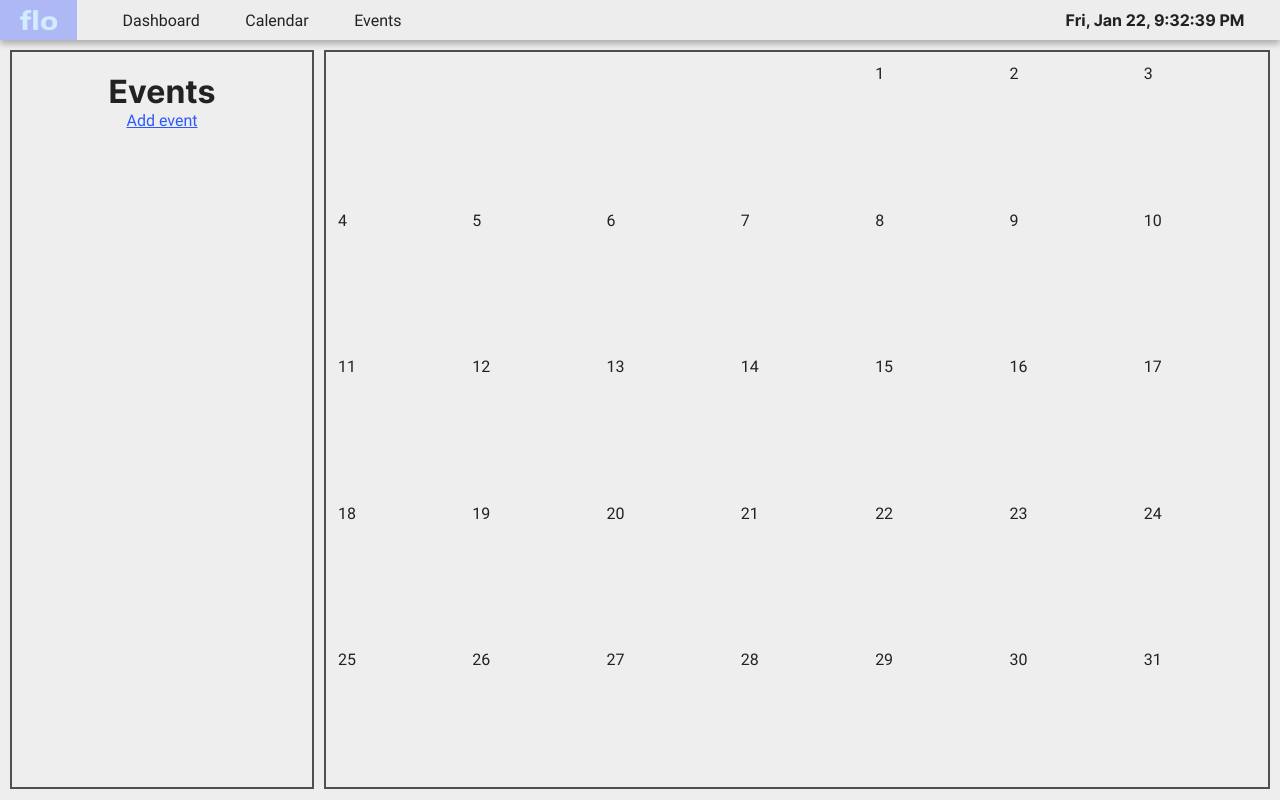
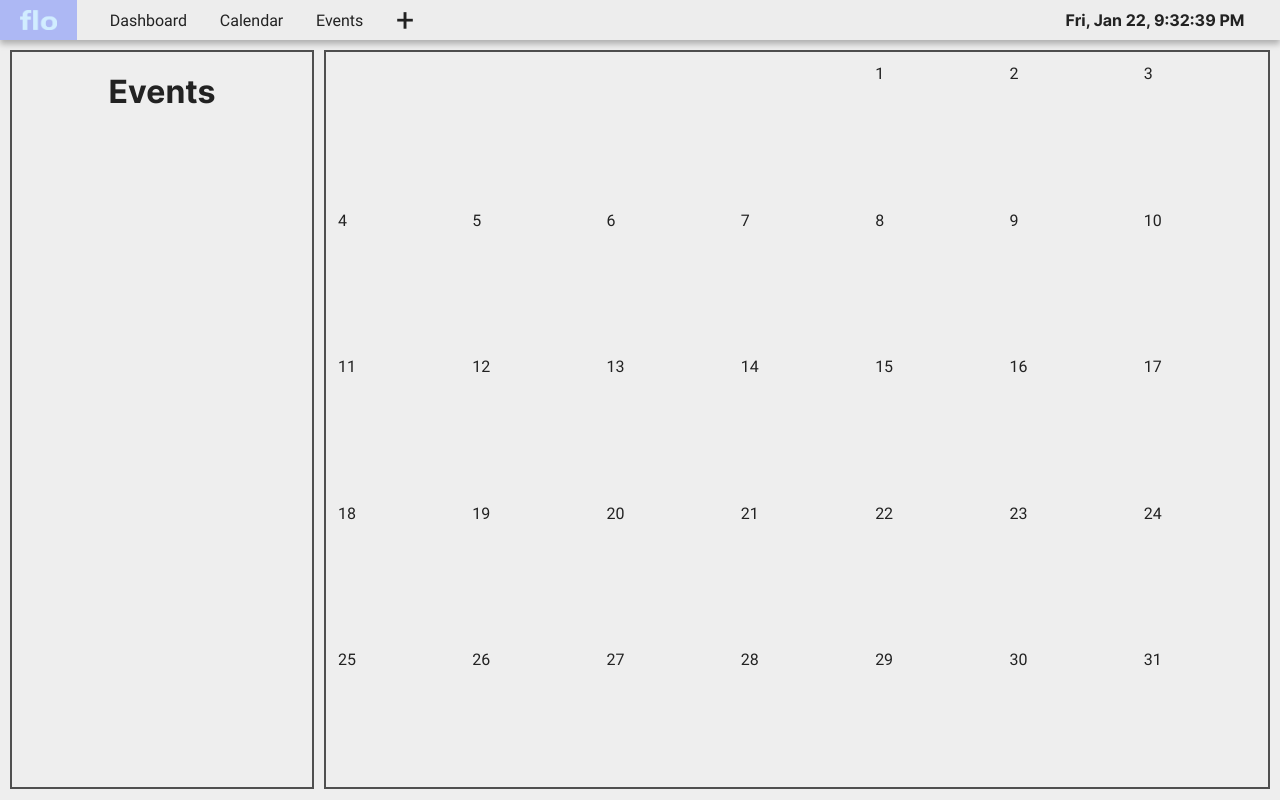
Before and after one commit to giilbert/flo-planner, a React (Vite) app: page / in a window 1280 px wide. Built offline with nearby package versions, Linux system fonts and the light colour scheme.

Commit message:
move add event button to navbar

```diff
--- a/src/components/EventsContainer.js
+++ b/src/components/EventsContainer.js
@@ -5,7 +5,6 @@ import Event from './Event';
 import { events as eventData, addEventUpdateListener } from '../utils/events';
 
 import '../css/Event.css';
-import { Link } from 'react-router-dom';
 
 
 export default function EventsContainer() {
@@ -22,8 +21,6 @@ export default function EventsContainer() {
     return (
         <div className="left-container">
             <h1>Events</h1>
-
-            <Link to="/events/add">Add event</Link>
 
             <div className="events-container">
                 {events.map((v, i) => {
--- a/src/components/Navbar.js
+++ b/src/components/Navbar.js
@@ -1,4 +1,4 @@
-import React from 'react';
+import React, { useState } from 'react';
 import { Link } from 'react-router-dom';
 
 import Logo from '../res/flologo.png';
@@ -14,6 +14,7 @@ export default function Navbar() {
                 <Link className="nav-item" to="/">Dashboard</Link>
                 <Link className="nav-item" to="/calendar">Calendar</Link>
                 <Link className="nav-item" to="/events">Events</Link>
+                <Link className="nav-item add-button" to="/events/add">+</Link>
             </div>
 
             <Time />
--- a/src/css/Navbar.css
+++ b/src/css/Navbar.css
@@ -27,6 +27,12 @@
 .logo {
     background-color: #4964ff63;
     padding: 10px 20px 10px 20px;
+}
+
+.Navbar .add-button {
+    outline: none;
+    border: none;
+    font-size: 2rem;
 }
 
 .nav-item {
```
